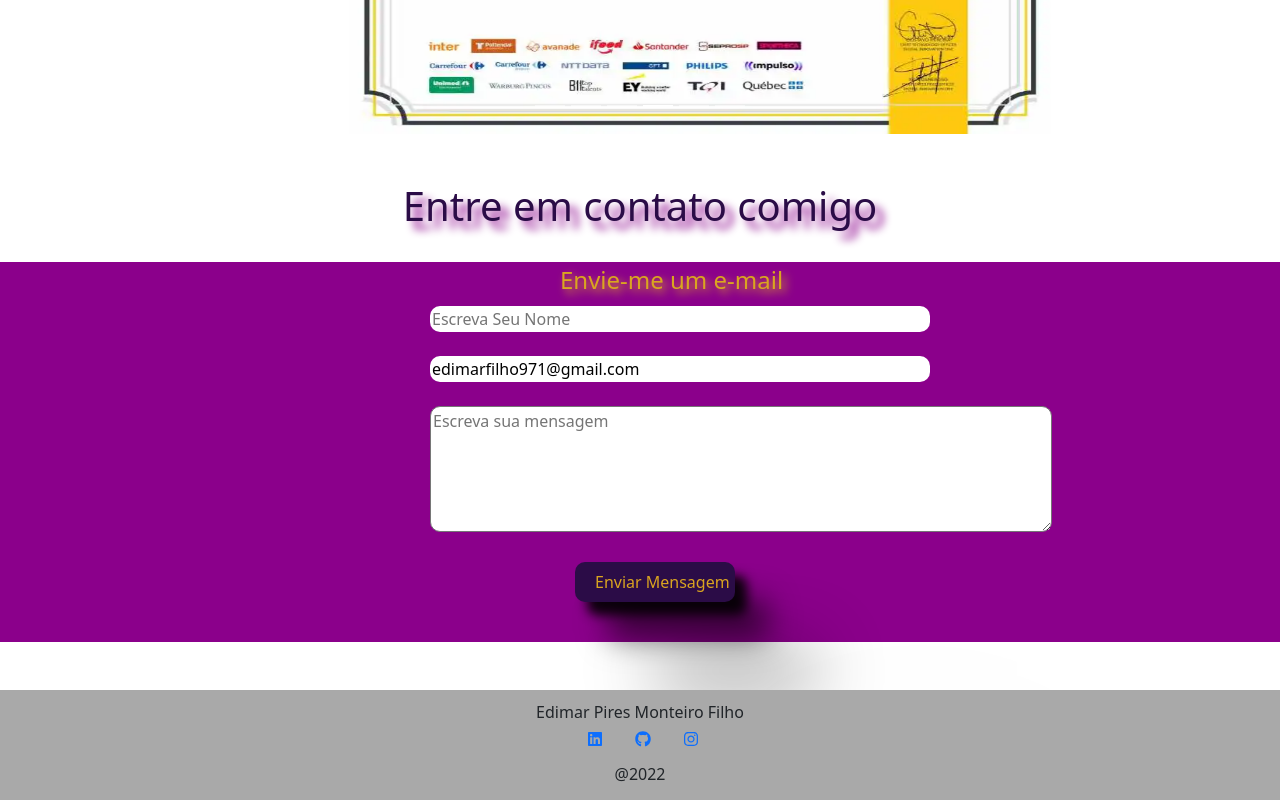
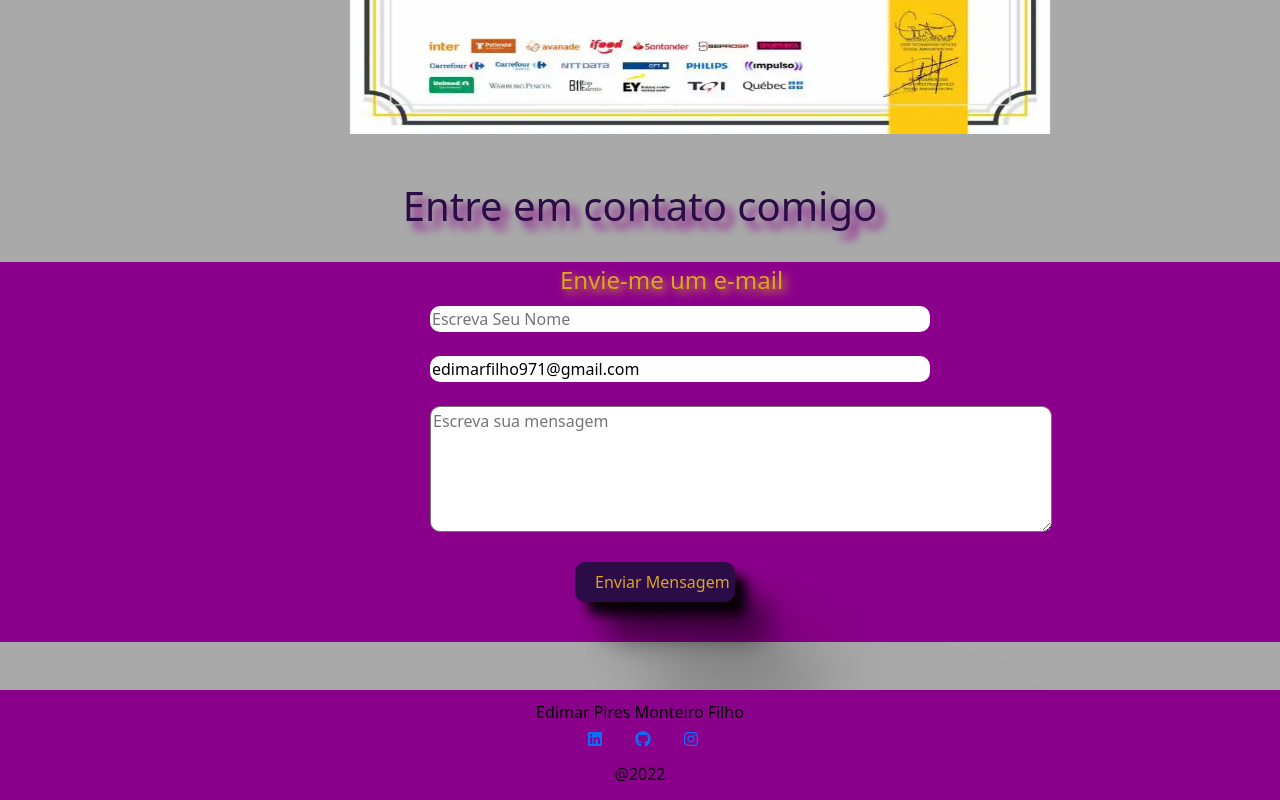
Before and after one commit to edimarmonteiro/Portfolio, a React (Create React App) app: page / in a window 1280 px wide. Shown: the part 995-1795 px from the top of the page. Built offline with nearby package versions, Linux system fonts and the light colour scheme.

Commit message:
instalação e criação de elementos

```diff
--- a/package.json
+++ b/package.json
@@ -6,7 +6,10 @@
     "@testing-library/jest-dom": "^5.16.5",
     "@testing-library/react": "^13.4.0",
     "@testing-library/user-event": "^13.5.0",
+    "bootstrap": "^5.2.3",
+    "emailjs-com": "^3.2.0",
     "react": "^18.2.0",
+    "react-bootstrap": "^2.7.0",
     "react-dom": "^18.2.0",
     "react-icons": "^4.7.1",
     "react-router-dom": "^6.4.5",
--- a/public/index.html
+++ b/public/index.html
@@ -2,7 +2,7 @@
 <html lang="en">
   <head>
     <meta charset="utf-8" />
-    <link rel="icon" href="%PUBLIC_URL%/favicon.ico" />
+    <link rel="icon" href="https://img.freepik.com/fotos-premium/letra-e-do-alfabeto-de-fogo-isolada-no-fundo-preto_564276-8943.jpg?w=740 " />
     <meta name="viewport" content="width=device-width, initial-scale=1" />
     <meta name="theme-color" content="#000000" />
     <meta
@@ -24,7 +24,7 @@
       work correctly both with client-side routing and a non-root public URL.
       Learn how to configure a non-root public URL by running `npm run build`.
     -->
-    <title>React App</title>
+    <title>Edimar_Portfolio</title>
   </head>
   <body>
     <noscript>You need to enable JavaScript to run this app.</noscript>
--- a/src/App.module.css
+++ b/src/App.module.css
@@ -1,4 +1,6 @@
 
-.App-logo {
+.div_app {
 
-    background-color: blueviolet;}
+    background-color: darkgrey;
+
+}
--- a/src/components/Footer.module.css
+++ b/src/components/Footer.module.css
@@ -1,5 +1,5 @@
 .Footer{
-    background-color: darkgray;
+    background-color: darkmagenta;
     height: 110px;
 }
 
@@ -18,10 +18,12 @@
 }
 
 .Footer p{
+    color: black;
     padding-top: 10px;
     text-align: center;
 }
 .Footer h6{
+    color: black;
     text-align: center;
     padding-top: -8px;
 }
```
Also changed, not shown: 1 other file (tests, documents, lock files or other folders).
